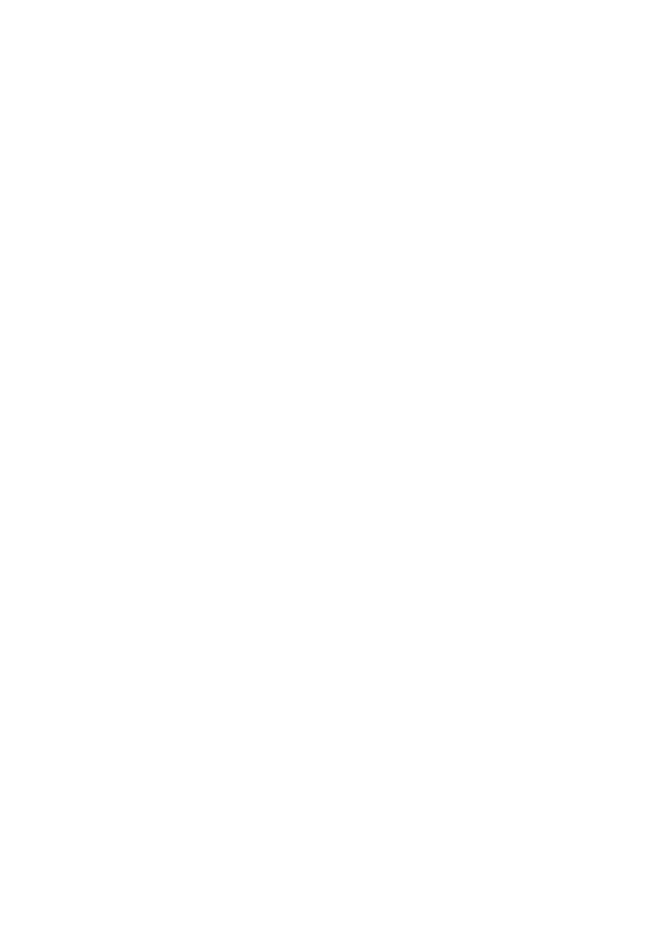
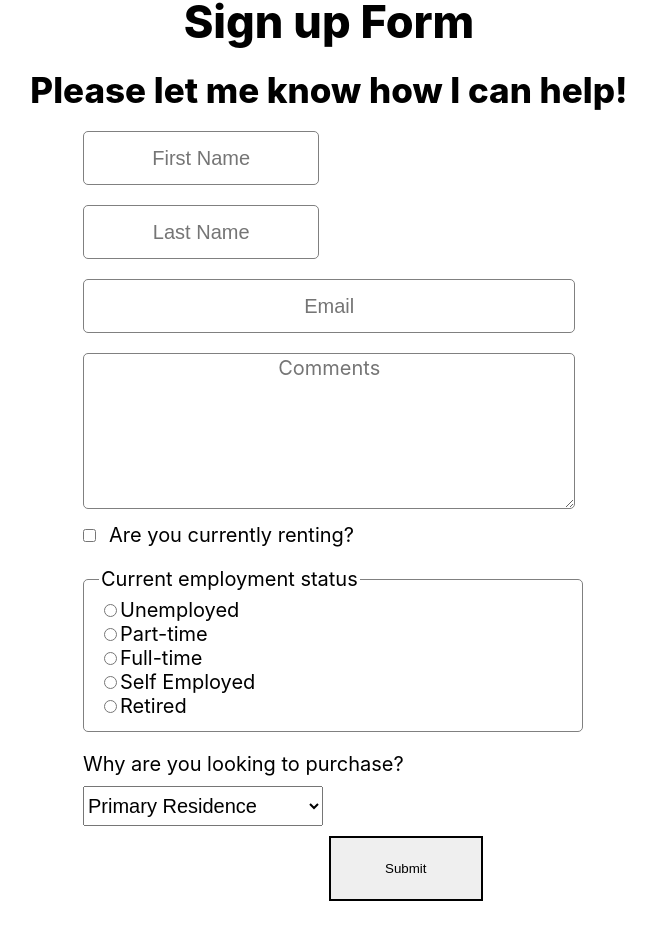
Before and after one commit to luislopez3/eap-interview-project, a React (Create React App) app: page / in a window 1280 px wide. Shown: the part 1865-2797 px from the top of the page, without its empty margins (311-967 px from the left). Before the commit the page ends 1849 px from the top, so only its background shows below. Built offline with nearby package versions, Linux system fonts and the light colour scheme.

Commit message:
add form component and fix bugs

```diff
--- a/src/App.js
+++ b/src/App.js
@@ -3,14 +3,18 @@ import Hero from "./components/Hero";
 import SearchBar from "./components/SearchBar";
 import Blogs from "./components/Blogs";
 import Listings from "./components/Listings";
+import Form from "./components/Form";
 
 export default function App() {
   return (
     <>
+      {/* Header */}
       <Hero />
       <SearchBar />
       <Blogs />
       <Listings />
+      <Form />
+      {/* Footer */}
     </>
   );
 }
--- a/src/components/Blogs.js
+++ b/src/components/Blogs.js
@@ -4,7 +4,7 @@ export default function Blogs() {
   return (
     <div className="blogs-container">
       <h2 className="blog-title title-text">{data.blogTitle}</h2>
-      <h3 className="blog-sub sub-title-text">{data.blogSubTitle}</h3>
+      <h3 className="blog-sub-title sub-title-text">{data.blogSubTitle}</h3>
       <div className="blog-posts">
         <div className="blog">
           <img
--- /dev/null
+++ b/src/components/Form.js
@@ -0,0 +1,165 @@
+import { useState } from "react";
+
+export default function Form() {
+  const [formData, setFormData] = useState({
+    firstName: "",
+    lastName: "",
+    email: "",
+    comments: "",
+    isRenting: false,
+    employment: "",
+    purchaseIntentions: "",
+  });
+
+  function handleChange(event) {
+    const { name, value, type, checked } = event.target;
+    setFormData((prevFormData) => {
+      return {
+        ...prevFormData,
+        [name]: type === "checkbox" ? checked : value,
+      };
+    });
+  }
+
+  function handleSubmit(event) {
+    event.preventDefault();
+    // submitToApi(formData)
+    console.log(formData);
+  }
+
+  return (
+    <>
+      <h2 className="form-title title-text">Sign up Form</h2>
+      <h3 className="form-sub-title sub-title-text">
+        Please let me know how I can help!
+      </h3>
+      <form className="form-container" onSubmit={handleSubmit}>
+        <input
+          className="form-name"
+          type="text"
+          placeholder="First Name"
+          onChange={handleChange}
+          name="firstName"
+          value={formData.firstName}
+        />
+        <input
+          className="form-name"
+          type="text"
+          placeholder="Last Name"
+          onChange={handleChange}
+          name="lastName"
+          value={formData.lastName}
+        />
+        <input
+          className="form-email"
+          type="email"
+          placeholder="Email"
+          onChange={handleChange}
+          name="email"
+          value={formData.email}
+        />
+        <textarea
+          className="form-comments"
+          value={formData.comments}
+          placeholder="Comments"
+          onChange={handleChange}
+          name="comments"
+        />
+        <input
+          className="form-checkbox"
+          type="checkbox"
+          id="isRenting"
+          checked={formData.isRenting}
+          onChange={handleChange}
+          name="isRenting"
+        />
+        <label className="form-checkbox" htmlFor="isRenting">
+          Are you currently renting?
+        </label>
+        <br />
+        <br />
+
+        <fieldset className="fieldset-content">
+          <legend>Current employment status</legend>
+          <input
+            type="radio"
+            id="unemployed"
+            name="employment"
+            value="unemployed"
+            checked={formData.employment === "unemployed"}
+            onChange={handleChange}
+          />
+          <label htmlFor="unemployed">Unemployed</label>
+          <br />
+
+          <input
+            type="radio"
+            id="part-time"
+            name="employment"
+            value="part-time"
+            checked={formData.employment === "part-time"}
+            onChange={handleChange}
+          />
+          <label htmlFor="part-time">Part-time</label>
+          <br />
+
+          <input
+            type="radio"
+            id="full-time"
+            name="employment"
+            value="full-time"
+            checked={formData.employment === "full-time"}
+            onChange={handleChange}
+          />
+          <label htmlFor="full-time">Full-time</label>
+          <br />
+
+          <input
+            type="radio"
+            id="self-employed"
+            name="employment"
+            value="self-employed"
+            checked={formData.employment === "self-employed"}
+            onChange={handleChange}
+          />
+          <label htmlFor="self-employed">Self Employed</label>
+          <br />
+
+          <input
+            type="radio"
+            id="retired"
+            name="employment"
+            value="retired"
+            checked={formData.employment === "retired"}
+            onChange={handleChange}
+          />
+          <label htmlFor="retired">Retired</label>
+          <br />
+        </fieldset>
+        <br />
+
+        <label className="dropdown-content" htmlFor="purchaseIntentions">
+          Why are you looking to purchase?
+        </label>
+        <br />
+        <select
+          className="dropdown-content"
+          id="purchaseIntentions"
+          value={formData.purchaseIntentions}
+          onChange={handleChange}
+          name="purchaseIntentions"
+        >
+          <option value="primary-residence">Primary Residence</option>
+          <option value="investment-property">Investment Property</option>
+          <option value="relocating">Relocating</option>
+          <option value="downsizing">Downsizing</option>
+          <option value="need-more-space">Need More Space</option>
+          <option value="second-home">Second Home</option>
+          <option value="vacation-home">Vacation Home</option>
+        </select>
+        <br />
+        <button className="form-submit-btn lrg-white-btn">Submit</button>
+      </form>
+    </>
+  );
+}
--- a/src/components/Hero.js
+++ b/src/components/Hero.js
@@ -8,14 +8,16 @@ export default function Hero() {
         alt="Hero Section Background"
       ></img>
       <h1 className="hero-title-text title-text">{data.settingsTitle}</h1>
-      <h2 className="hero-sub-title-text sub-title-text">{data.settingsSubTitle}</h2>
+      <h2 className="hero-sub-title-text sub-title-text">
+        {data.settingsSubTitle}
+      </h2>
       <iframe
         className="hero-video"
         src={data.settingsAgentVideo}
         title="YouTube video player"
-        frameborder="0"
+        frameBorder="0"
         allow="accelerometer; autoplay; clipboard-write; encrypted-media; gyroscope; picture-in-picture"
-        allowfullscreen
+        allowFullScreen
       ></iframe>
     </div>
   );
--- a/src/components/Listings.js
+++ b/src/components/Listings.js
@@ -2,10 +2,12 @@ import data from "../data";
 
 export default function Listings() {
   return (
-    <div class="listings-container">
-      <h2 class="listings-title title-text">{data.idxTilesTitle}</h2>
-      <h3 class="listings-sub-title sub-title-text">{data.idxTilesSubTitle}</h3>
-      <div class="listings-box">
+    <div className="listings-container">
+      <h2 className="listings-title title-text">{data.idxTilesTitle}</h2>
+      <h3 className="listings-sub-title sub-title-text">
+        {data.idxTilesSubTitle}
+      </h3>
+      <div className="listings-box">
         <img src={data.settingsIdxPlaceholderImage} alt="Secondary" />
         {data.settingsIdxShortcode}
       </div>
--- a/src/components/SearchBar.js
+++ b/src/components/SearchBar.js
@@ -3,7 +3,7 @@ import data from "../data";
 export default function SearchBar() {
   return (
     <div className="search-bar">
-      <input type="text" placeholder={data.startMySearch} />
+      <input className="search-bar-text" type="search" placeholder={data.startMySearch} />
       <button className="lrg-white-btn">Submit</button>
     </div>
   );
--- a/src/index.css
+++ b/src/index.css
@@ -14,7 +14,7 @@ code {
 }
 /* Desktop breakpoint */
 @media only screen and (min-width: 769px) {
-  /* Desktop - Styles for Hero Section */
+  /* Desktop - Styles for Hero Component */
   .hero-container {
     width: 100%;
   }
@@ -43,32 +43,30 @@ code {
     left: 75%;
     transform: translate(-50%, 50%);
   }
-  /* Desktop - Styles for Search Bar Section */
+  /* Desktop - Styles for Search Bar Component */
   .search-bar {
-    margin-left: 10px;
+    margin: 0 0 10px 10px;
     display: flex;
     align-items: center;
     justify-content: center;
   }
-  .search-bar input {
+  .search-bar-text {
     text-align: center;
     width: 85%;
-    height: 60px;
+    height: 65px;
     font-size: 23px;
     font-weight: 500;
+    border: 1px solid grey;
+    border-radius: 5px;
   }
-  /* Desktop - Styles for Blogs Section */
+  /* Desktop - Styles for Blogs Component */
   .blogs-container {
     height: 65vh;
     display: block;
   }
-  .blog-title {
+  .blog-title,
+  .blog-sub-title {
     margin: 0 0 10px 0;
-    color: black !important;
-    text-align: center;
-  }
-  .blog-sub {
-    margin: 0 0 15px 0;
     color: black !important;
     text-align: center;
   }
@@ -109,7 +107,7 @@ code {
     border-radius: 5px;
     color: black !important;
   }
-  /* Desktop - Styles for Listings Section */
+  /* Desktop - Styles for Listings Component */
   .listings-container {
     margin: auto;
     width: 75%;
@@ -119,11 +117,7 @@ code {
     text-align: center;
     background-color: lightgray;
   }
-  .listings-title {
-    margin: 0 0 10px 0;
-    color: black !important;
-    text-align: center;
-  }
+  .listings-title,
   .listings-sub-title {
     margin: 0 0 10px 0;
     color: black !important;
@@ -140,6 +134,70 @@ code {
     width: 100%;
     height: inherit;
   }
+  /* Desktop - Styles for Form Component */
+  .form-title,
+  .form-sub-title {
+    margin: 20px 0 10px 0;
+    color: black !important;
+    text-align: center;
+  }
+  .form-container {
+    margin: auto;
+    padding-bottom: 70px;
+    width: 40%;
+  }
+  .form-name {
+    margin: 10px;
+    width: 45%;
+    height: 50px;
+    text-align: center;
+    font-size: 20px;
+    border-radius: 5px;
+    border: 1px solid grey;
+  }
+  .form-email {
+    margin: 10px;
+    width: 95%;
+    height: 50px;
+    text-align: center;
+    font-size: 20px;
+    border-radius: 5px;
+    border: 1px solid grey;
+  }
+  .form-comments {
+    margin: 10px;
+    width: 95%;
+    height: 150px;
+    font: inherit;
+    text-align: center;
+    font-size: 20px;
+    border-radius: 5px;
+    border: 1px solid grey;
+  }
+  .form-checkbox {
+    margin-left: 10px;
+    font-size: 20px;
+  }
+  .fieldset-content {
+    margin-left: 10px;
+    font-size: 20px;
+    border-radius: 5px;
+    border: 1px solid grey;
+  }
+  .dropdown-content {
+    margin: 10px;
+    font-size: 20px;
+    width: 240px;
+    height: 40px;
+  }
+  .form-submit-btn {
+    width: 30% !important;
+    color: black !important;
+    position: relative;
+    left: 50%;
+    transform: translate(-50%, 50%);
+  }
+
   /* Desktop - Repeated Classes & Styles */
   .title-text {
     color: white;
@@ -160,6 +218,7 @@ code {
     background: white;
     color: grey;
     border: 1px solid grey;
+    border-radius: 5px;
     transition: 0.3s ease all;
   }
   .lrg-white-btn:hover {
```
